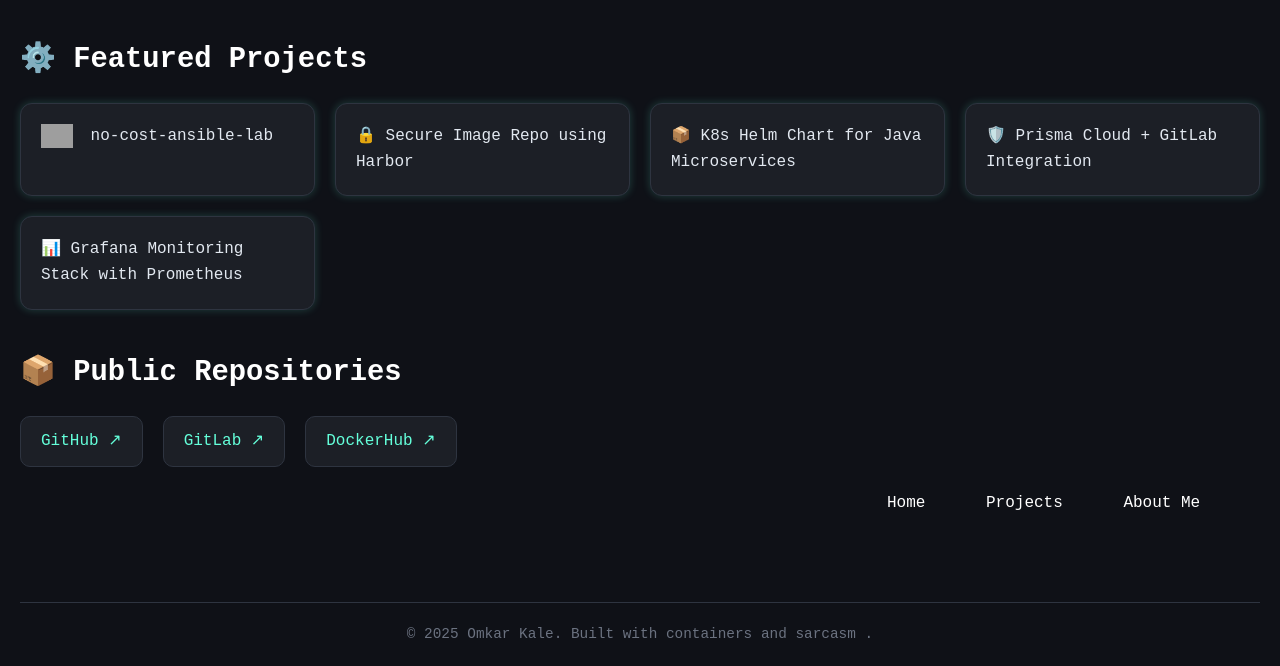
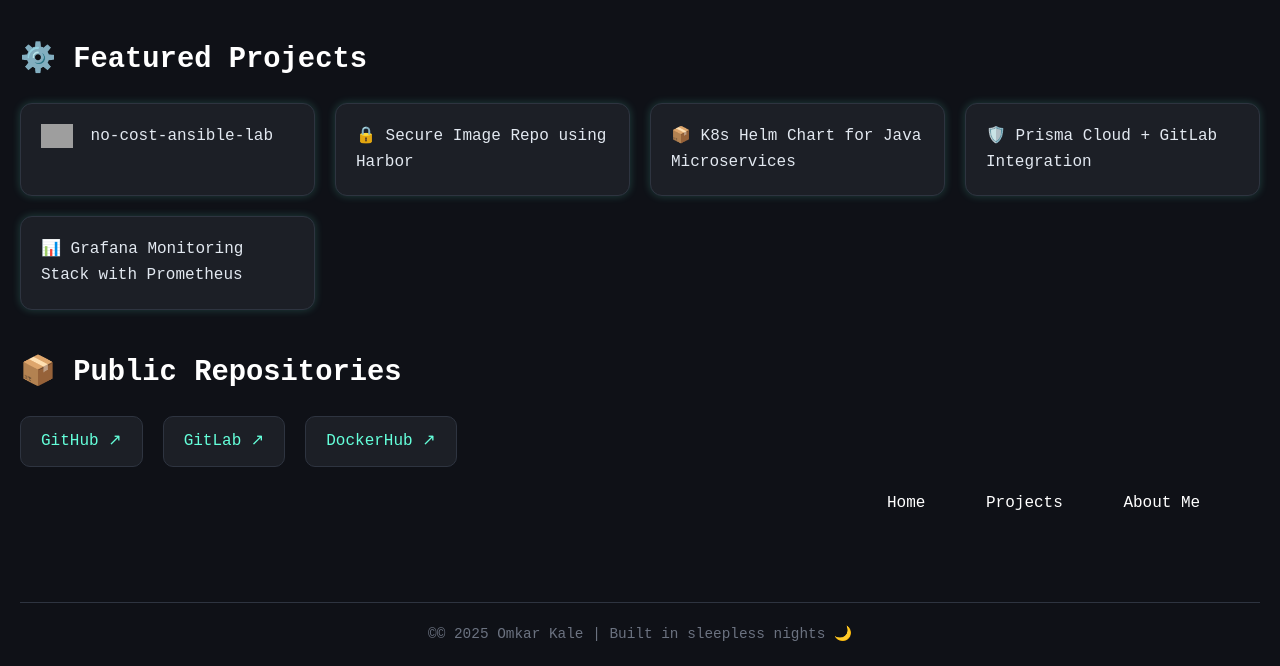
Before and after one commit to omkarkale000/Digital-Dreamscape, a plain HTML site: page index.html in a window 1280 px wide. Shown: the part 138-804 px from the top of the page. Drawn offline with Linux system fonts and the light colour scheme; grey boxes are pictures that could not be loaded.

Commit message:
Updated index  and Project list from static to dynamic

```diff
--- a/index.html
+++ b/index.html
@@ -48,7 +48,7 @@
   <a href="about.html">About Me</a>
 </nav>
   <footer>
-    <p>© 2025 Omkar Kale. Built with containers and sarcasm .</p>
+    <p>©&copy; 2025 Omkar Kale | Built in sleepless nights 🌙</p>
   </footer>
 </body>
 </html>
```
